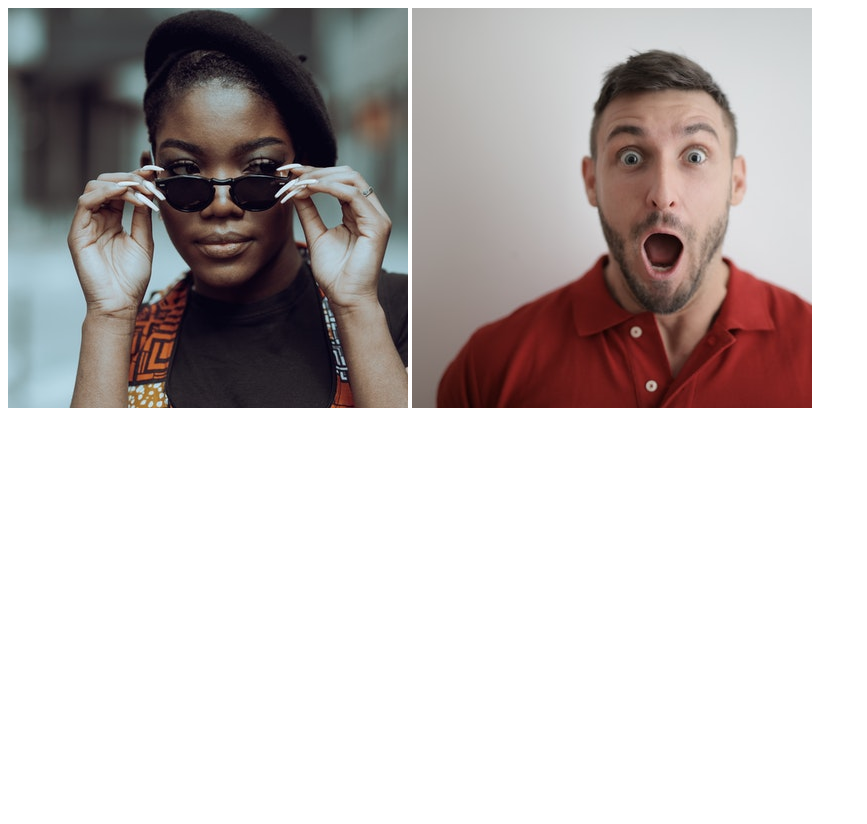
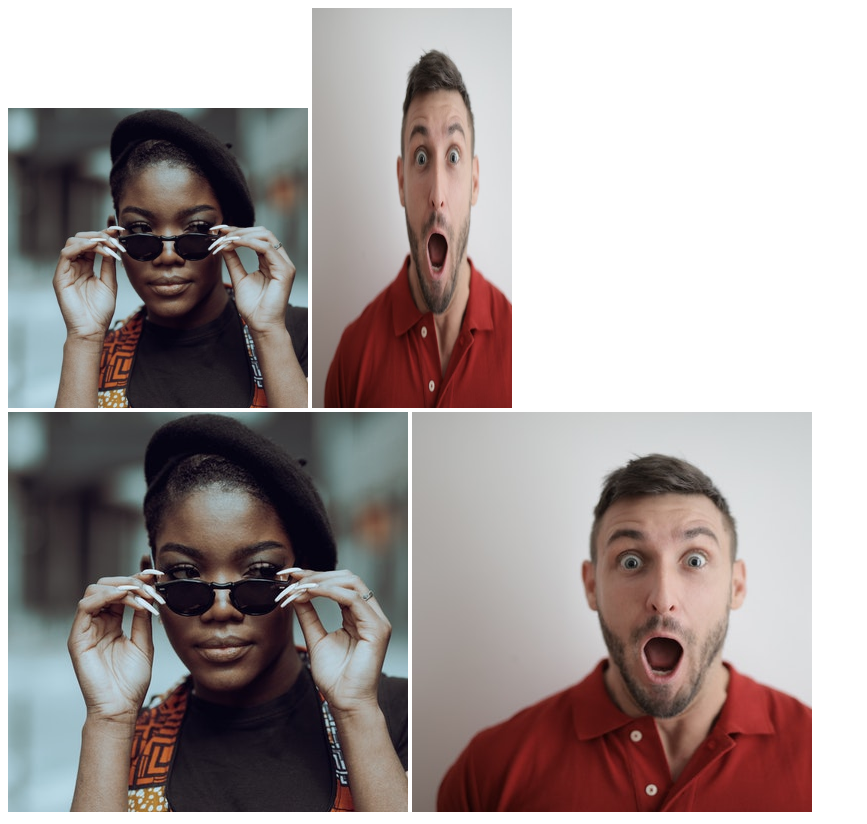
Before and after one commit to Om4rMu/intro-to-css, a plain HTML site: page 04-chaining-selectors/index.html in a window 1280 px wide. Shown: the whole page, without its empty margins (0-867 px from the left). Before the commit the page ends 800 px from the top, so only its background shows below. Drawn offline with Linux system fonts and the light colour scheme.

Commit message:
finish exercise four
I finished the fourth exercise of intro to css

```diff
--- a/04-chaining-selectors/index.html
+++ b/04-chaining-selectors/index.html
@@ -7,7 +7,17 @@
     <link rel="stylesheet" href="styles.css">
 </head>
 <body>
-    <img class="avatar proportioned" src="./images/pexels-katho-mutodo-8434791.jpg" alt="Woman with glasses">
-    <img class="avatar distorted" src="./images/pexels-andrea-piacquadio-3777931.jpg" alt="Man with surprised expression">
+
+    <div>
+        <img class="avatar proportioned" src="./images/pexels-katho-mutodo-8434791.jpg" alt="Woman with glasses">
+        <img class="avatar distorted" src="./images/pexels-andrea-piacquadio-3777931.jpg" alt="Man with surprised expression">
+    </div>
+
+    <div>
+        <img class="original proportioned" src="./images/pexels-katho-mutodo-8434791.jpg" alt="Woman with glasses">
+        <img class="original distorted" src="./images/pexels-andrea-piacquadio-3777931.jpg" alt="Man with surprised expression">
+    </div>
+
+
 </body>
 </html>
--- a/04-chaining-selectors/styles.css
+++ b/04-chaining-selectors/styles.css
@@ -0,0 +1,9 @@
+.avatar.proportioned{
+    width: 300px;
+    height: auto;
+}
+
+.avatar.distorted{
+    width: 200px;
+    height: 400px;
+}
```
